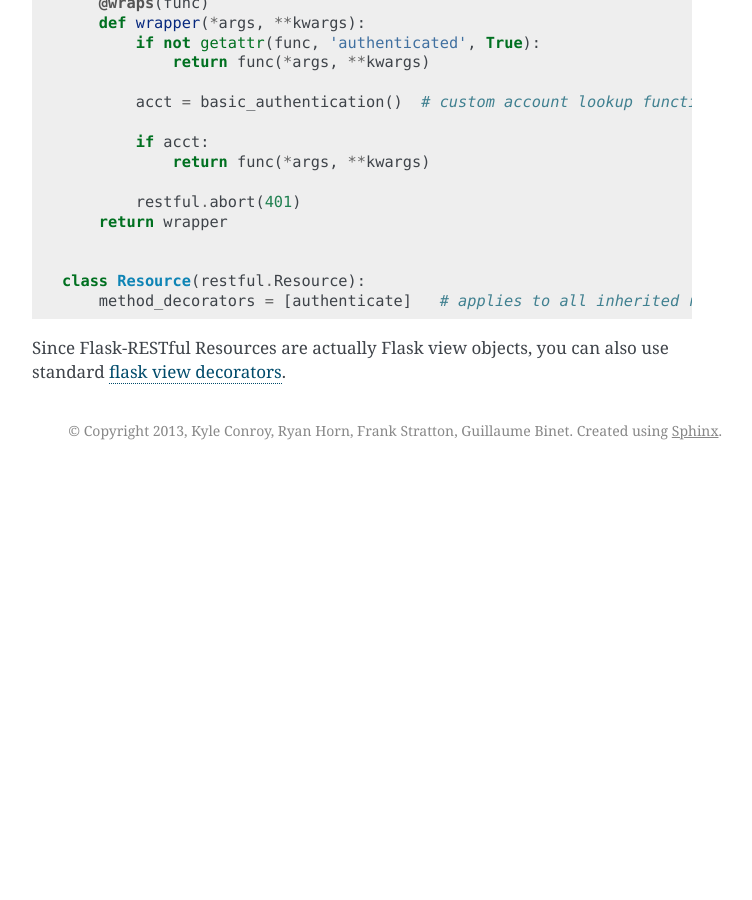
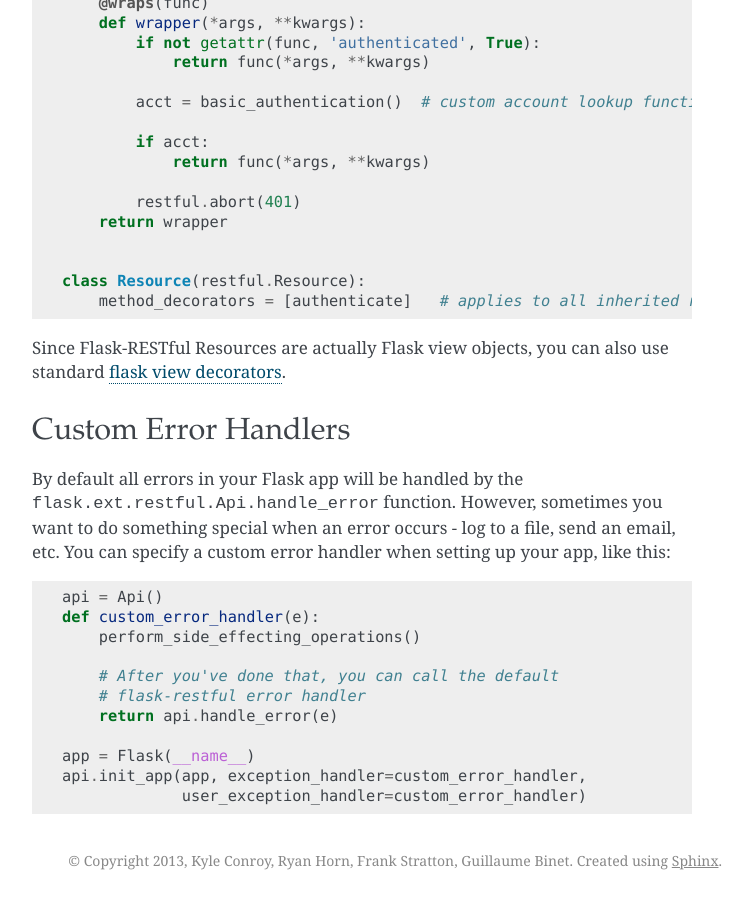
Before and after one commit to flask-restful/flask-restful, a Sphinx documentation site: the page built from docs/extending.rst, in a window 1280 px wide and 900 px high, scrolled down 3001 px. Shown: the whole window, without its empty margins (388-1140 px from the left). Built offline with Sphinx 7.4.7, drawn with Linux system fonts in a browser that asks for light colours; pages that are not in the unit, such as notebooks, are missing from menus; before the commit the page ends 3471 px from its top, so only the background shows below that; some of the changed text lies outside the part shown.

Commit message:
Document usage for a custom error handler

```diff
--- a/docs/extending.rst
+++ b/docs/extending.rst
@@ -163,3 +163,23 @@ you want to build custom authentication into every request ::
 
 Since Flask-RESTful Resources are actually Flask view objects, you can also
 use standard `flask view decorators <http://flask.pocoo.org/docs/views/#decorating-views>`_.
+
+Custom Error Handlers
+---------------------
+
+By default all errors in your Flask app will be handled by the
+``flask.ext.restful.Api.handle_error`` function. However, sometimes you want to
+do something special when an error occurs - log to a file, send an email, etc.
+You can specify a custom error handler when setting up your app, like this: ::
+
+    api = Api()
+    def custom_error_handler(e):
+        perform_side_effecting_operations()
+
+        # After you've done that, you can call the default
+        # flask-restful error handler
+        return api.handle_error(e)
+
+    app = Flask(__name__)
+    api.init_app(app, exception_handler=custom_error_handler,
+                 user_exception_handler=custom_error_handler)
```
